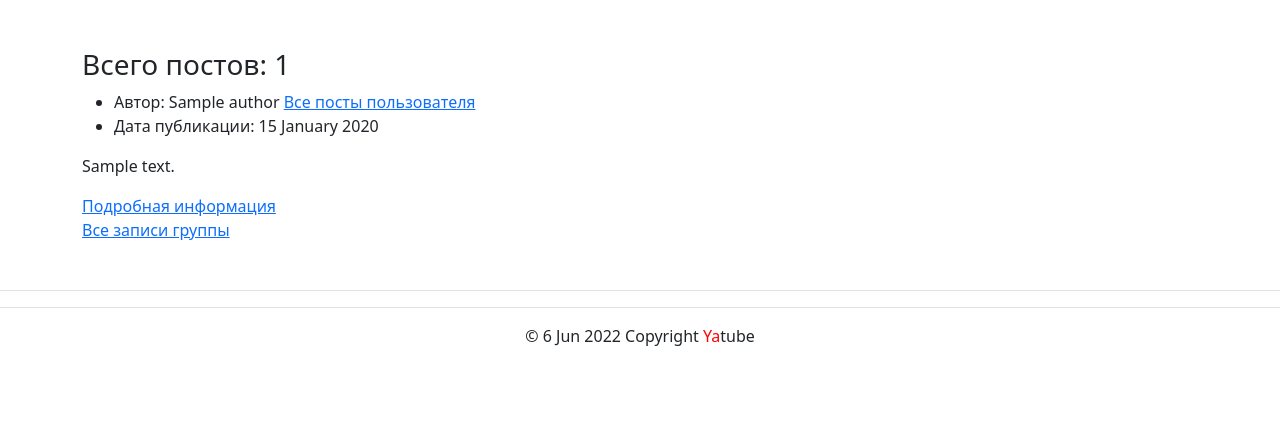
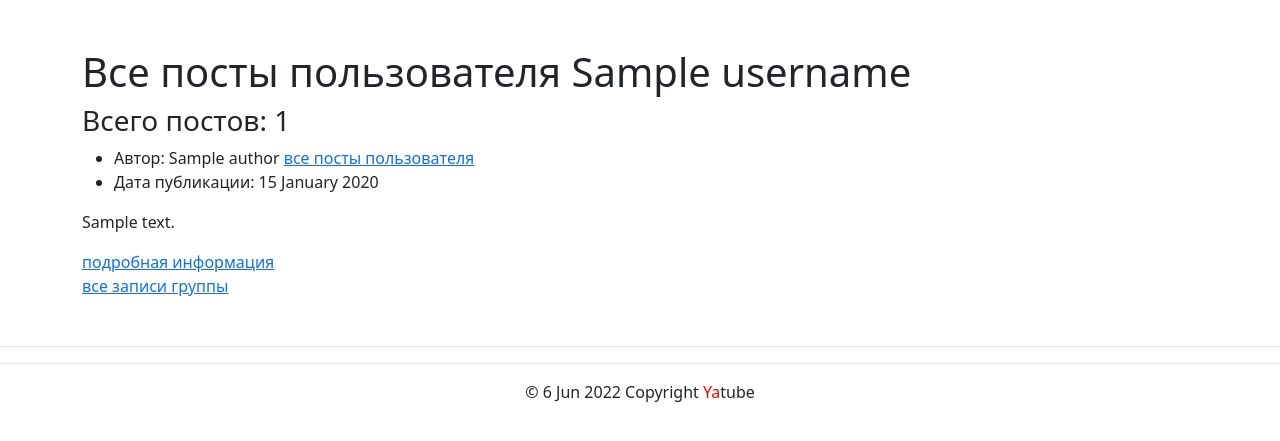
Before and after one commit to AndrejGurtovoj/hw03_forms, a Django app: template yatube/templates/posts/profile.html in a window 1280 px wide. Shown: the part 56-497 px from the top of the page. Run offline with Django 3.2, Linux system fonts and the light colour scheme; tables that the repository leaves empty hold one stand-in row (values such as "Sample post"); the template is opened without the code that fills it: values that come from a table or form of the project are taken from there, most other values are stand-ins (such as "Sample title", 1, 10 or a date in 2020); some libraries are stand-ins or nearby versions.

Commit message:
Исправление Тестами

```diff
--- a/yatube/templates/posts/profile.html
+++ b/yatube/templates/posts/profile.html
@@ -1,32 +1,28 @@
 {% extends 'base.html' %}
-{% block title %}Все записи пользователя {{author}} {% endblock %}
+{% block title %}Все записи пользователя{{ username.get_full_name }}{% endblock %}
+{% block content %}
 
-{% block content %}
-<h3>Всего постов: {{count}}</h3>
+        <h1>Все посты пользователя {{ username.get_full_name }} </h1>
+        <h3>Всего постов: {{ username.posts.count }} </h3>
+
         {% for post in page_obj %}
-
           <article>
             <ul>
               <li>
-      Автор:
-      {{ post.author.get_full_name }}
-      <a href="{% url 'posts:profile' post.author %}">Все посты пользователя</a>
+                Автор: {{ post.author.get_full_name }}
+                <a href="{% url 'posts:profile' post.author %}">все посты пользователя</a>
               </li>
               <li>
                 Дата публикации: {{ post.pub_date|date:"d E Y" }}
               </li>
             </ul>
-  <p>
-    {{ post.text }}
-  </p>
-  <a href="{% url 'posts:post_detail' post.pk%}">Подробная информация </a>
+            <p>{{ post.text }}</p>
+            <a href="{% url 'posts:post_detail' post.pk %}">подробная информация </a>
         </article>
         {% if post.group %}
-<a href="{% url 'posts:posts_group' post.group.slug %}">Все записи группы</a>
+          <a href="{% url 'posts:group_list' post.group.slug %}">все записи группы</a>
         {% endif %}
-
-{% if not forloop.last %}
-<hr>{% endif %}
+        {% if not forloop.last %}<hr>{% endif %}
       {% endfor %}
       {% include 'posts/includes/paginator.html' %}
 
```
Lines whose indentation alone changed are shown as unchanged.
